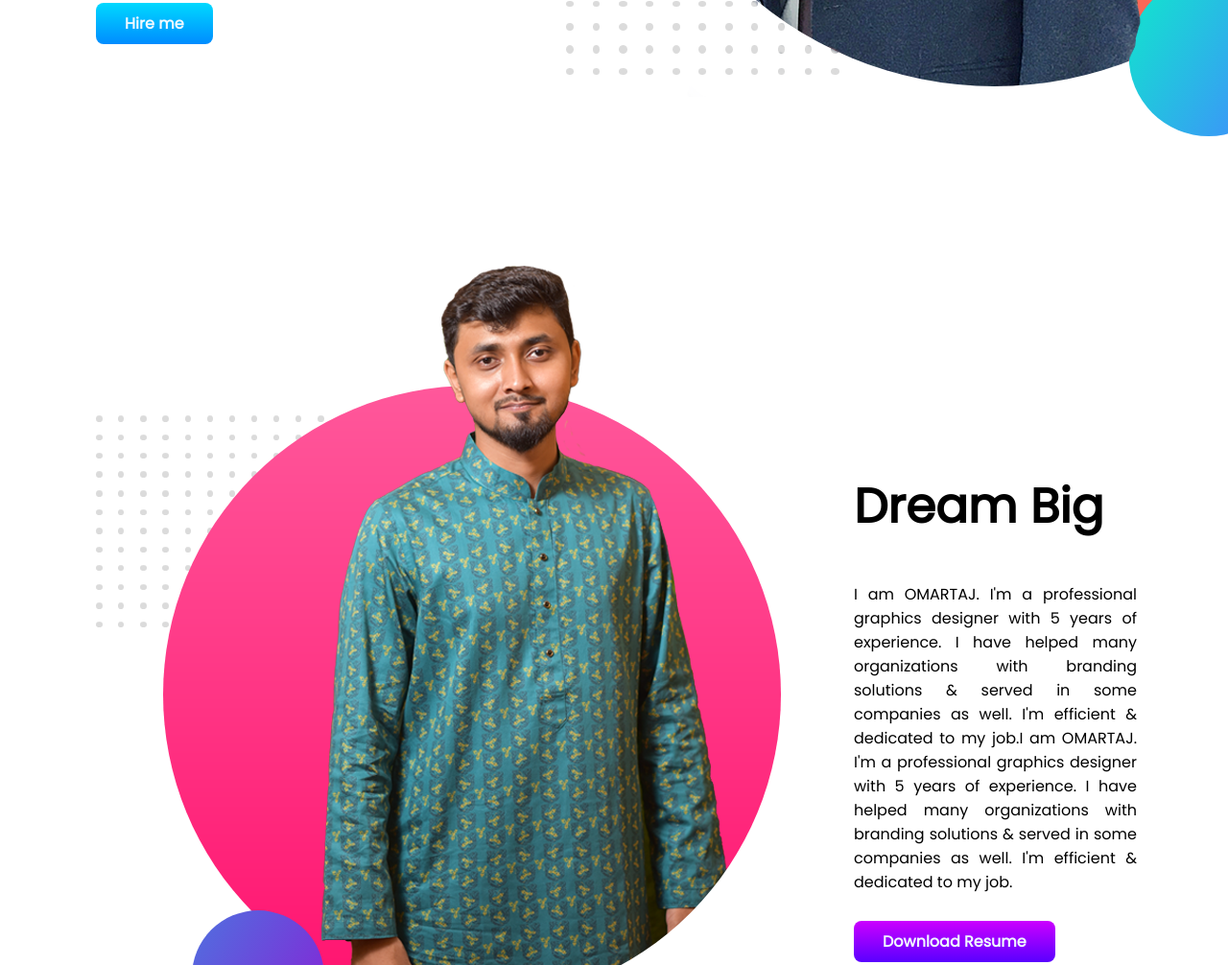
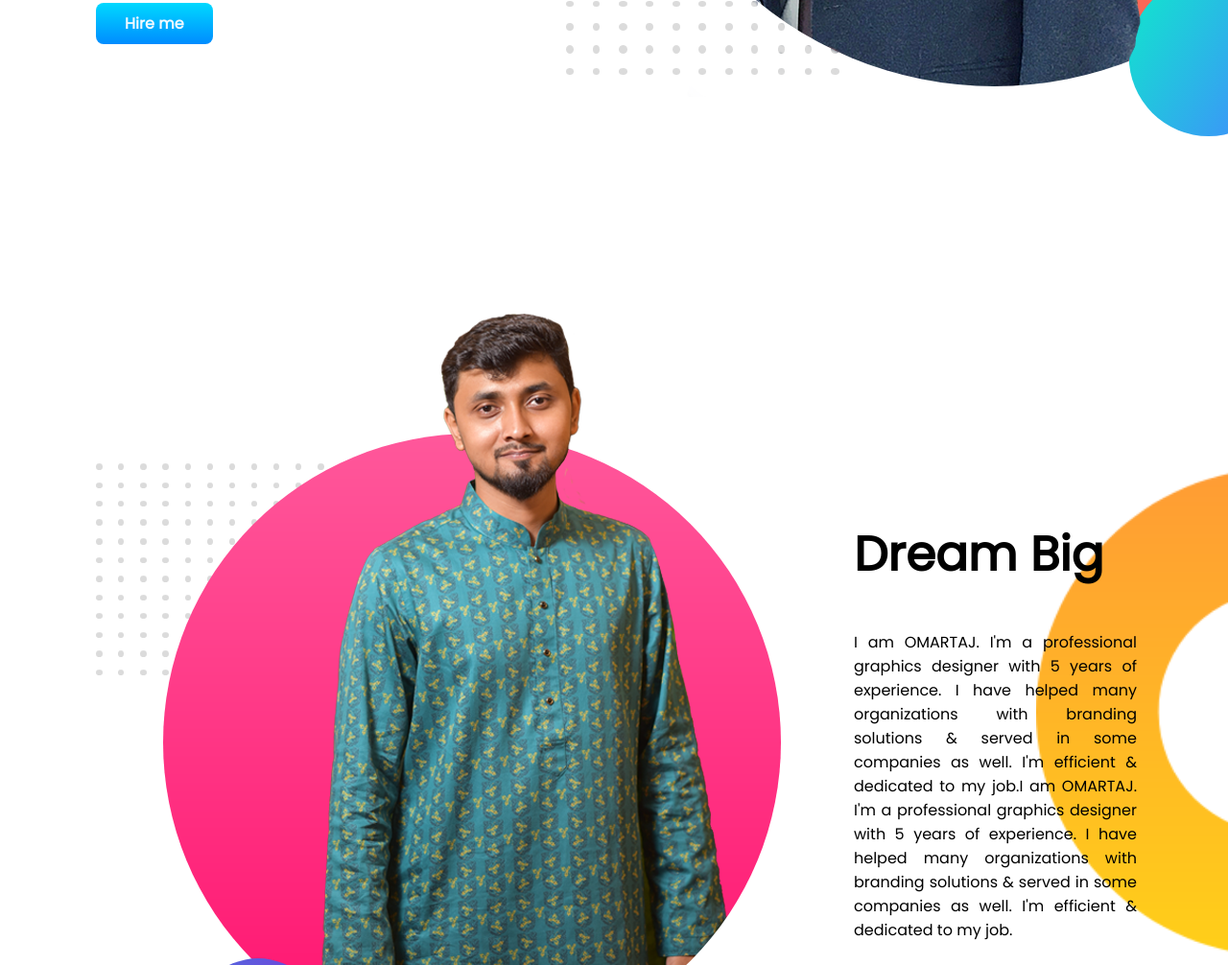
Before and after one commit to omartaj4554/portfolio-website, a plain HTML site: page index.html in a window 1280 px wide. Shown: the part 787-1793 px from the top of the page at 96% size. Drawn offline with Linux system fonts and the light colour scheme.

Commit message:
background-added

```diff
--- a/index.html
+++ b/index.html
@@ -30,7 +30,7 @@
             <img src="photo/omar.png" alt="">
         </div>
     </section>
-    <section>
+    <section id="dream-big">
         <div class="half-width-img-2">
             <img src="photo/omar 2.png" alt="">
         </div>
--- a/style.css
+++ b/style.css
@@ -18,6 +18,7 @@ section {
 #top-banner {
     background-image: url(photo/top-banner.png);
     background-repeat: no-repeat;
+    margin-bottom: 50px;
 }
 
 .half-width {
@@ -72,3 +73,10 @@ section {
     font-weight: 700;
     border-radius: 8px;
 }
+
+#dream-big {
+    background-image: url(photo/dream-bg.png);
+    background-repeat: no-repeat;
+    background-position: right;
+    background-size: 200px;
+}
```
